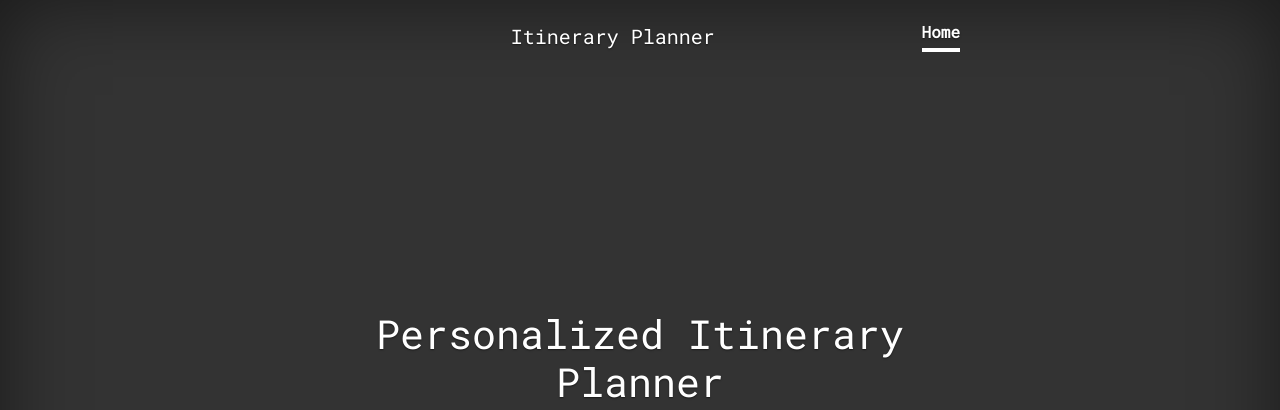
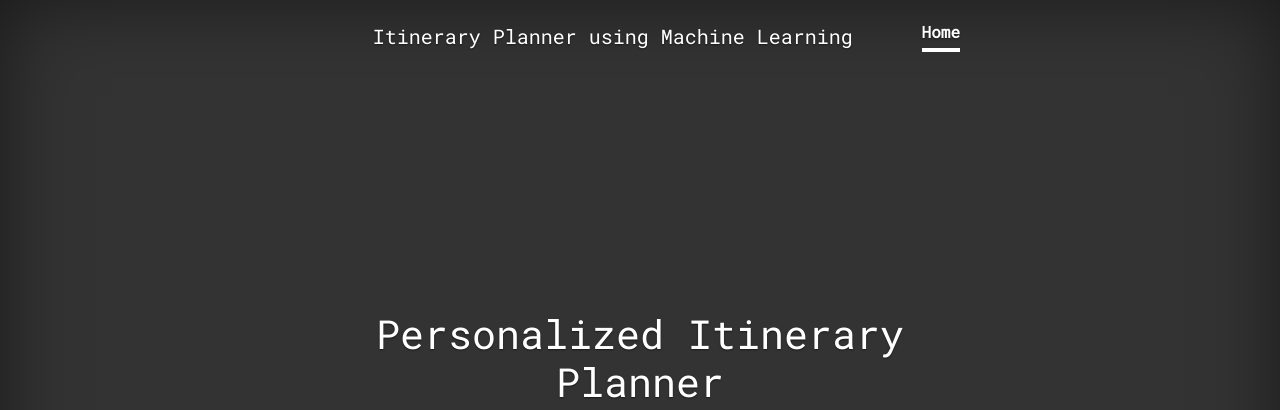
Before and after one commit to georgeblu1/trip-planner, a Flask app: page / in a window 1280 px wide. Shown: the top 410 px of the page. Run offline with Flask 2, Linux system fonts and the light colour scheme; some libraries are stand-ins or nearby versions.

```diff
--- a/templates/home.html
+++ b/templates/home.html
@@ -23,7 +23,7 @@
 <div class="cover-container d-flex h-100 p-3 mx-auto flex-column">
     <header class="masthead mb-auto">
         <div class="inner">
-            <h3 class="navbar-brand" href="#">Itinerary Planner</h3>
+            <h3 class="navbar-brand" href="#">Itinerary Planner using Machine Learning</h3>
             <nav class="nav nav-masthead justify-content-center">
                 <a class="nav-link active" href="{{ url_for('home') }}">Home</a>
             </nav>
```
